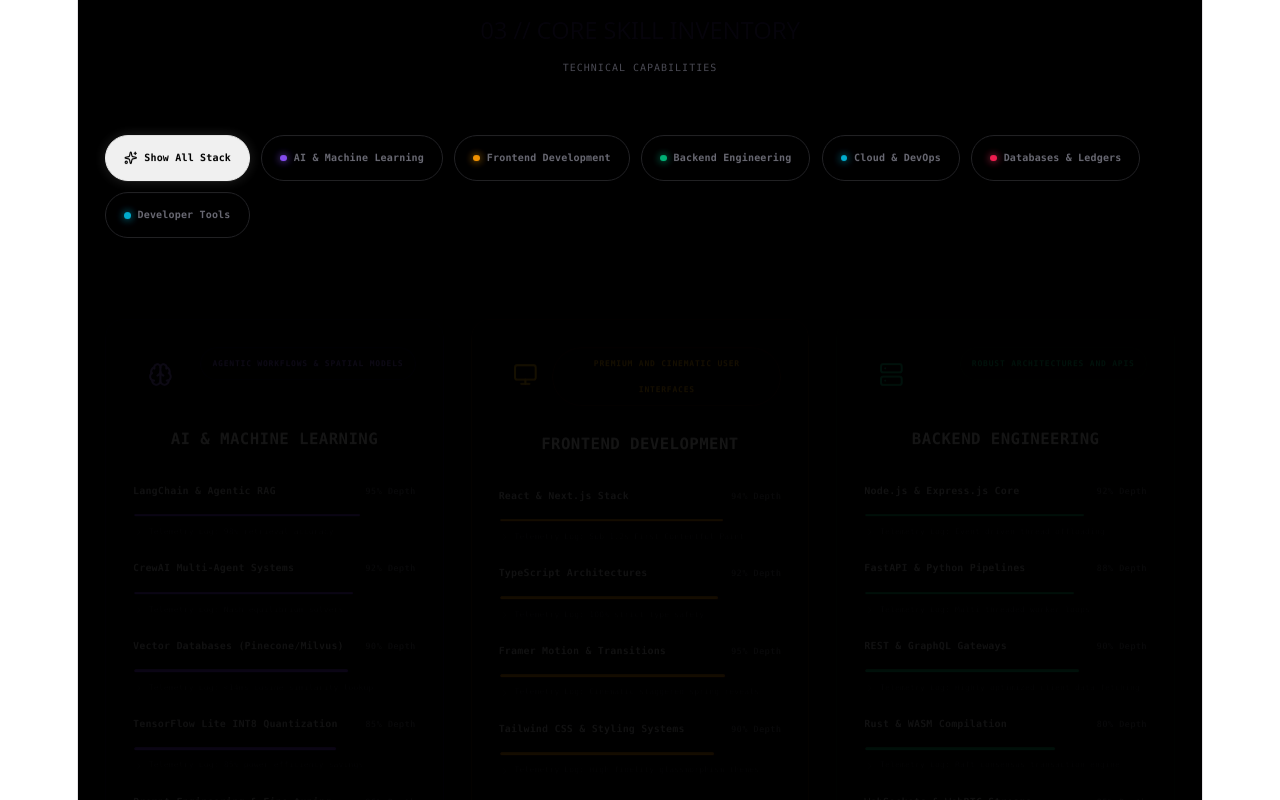
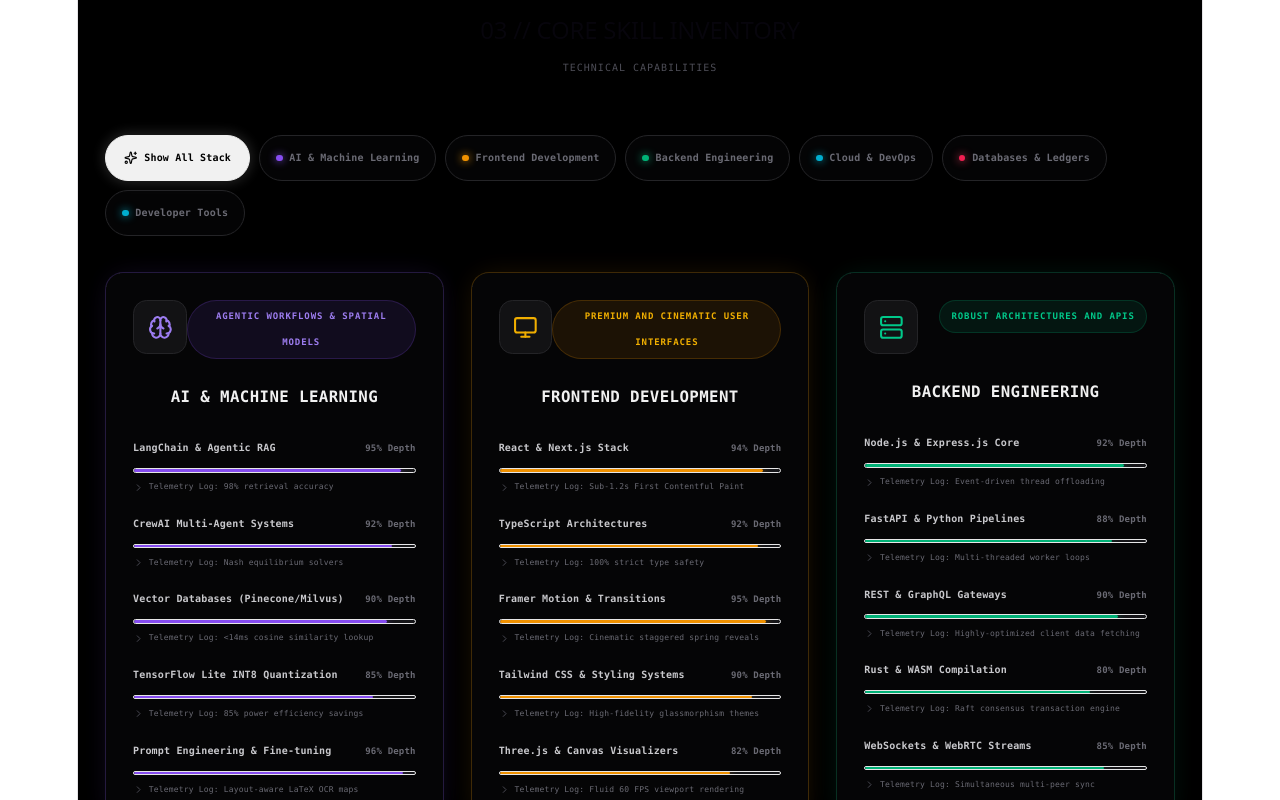
Before and after one commit to SivaPanyam/Panyam_SIva_Portfolio, a React (Vite) app in the folder frontend/: page / in a window 1280 px wide. Shown: the part 2560-3360 px from the top of the page. Built offline with nearby package versions, Linux system fonts and the light colour scheme.

Commit message:
Fix category tab filtering in SkillsSection with smooth AnimatePresence transitions

```diff
--- a/frontend/src/components/SkillsSection.tsx
+++ b/frontend/src/components/SkillsSection.tsx
@@ -1,9 +1,9 @@
 // frontend/src/components/SkillsSection.tsx
 import { useState } from 'react';
-import { motion } from 'framer-motion';
+import { motion, AnimatePresence } from 'framer-motion';
 import { Brain, Monitor, Server, Cloud, Database, Wrench, ChevronRight, Sparkles } from 'lucide-react';
 import { skillCategories } from '../utils/profileData';
-import { transitions, variants } from '../utils/motion';
+import { transitions } from '../utils/motion';
 
 const iconMap = {
   Brain,
@@ -73,21 +73,26 @@
 export default function SkillsSection() {
   const [activeCategory, setActiveCategory] = useState<string | null>(null);
 
+  const filteredCategories = activeCategory === null
+    ? skillCategories
+    : skillCategories.filter((cat) => cat.id === activeCategory);
+
   return (
-    <div className="space-y-12">
-      {/* Category Selection Tabs */}
-      <div className="flex flex-wrap gap-2.5 justify-start font-mono text-[10px] uppercase">
+    <div className="space-y-8">
+      {/* Category Selection Filter Tabs */}
+      <div className="flex flex-wrap gap-2 justify-start font-mono text-[10px] uppercase">
         <button
           onClick={() => setActiveCategory(null)}
-          className={`px-4 py-2 rounded-full border transition-all duration-300 cursor-pointer flex items-center gap-1.5 font-bold ${
+          className={`px-4 py-2 rounded-full border transition-all duration-200 cursor-pointer flex items-center gap-1.5 font-bold ${
             activeCategory === null
-              ? 'bg-white text-black border-white shadow-[0_0_15px_rgba(255,255,255,0.15)]'
-              : 'border-zinc-800 text-zinc-500 hover:text-zinc-300 hover:border-zinc-700 bg-zinc-950/20'
+              ? 'bg-white text-black border-white shadow-[0_0_15px_rgba(255,255,255,0.2)]'
+              : 'border-zinc-800 text-zinc-500 hover:text-zinc-200 hover:border-zinc-700 bg-zinc-950/60'
           }`}
         >
           <Sparkles className="w-3 h-3" />
           <span>Show All Stack</span>
         </button>
+
         {skillCategories.map((cat) => {
           const style = themeStyles[cat.themeColor] || themeStyles.cyan;
           const isActive = activeCategory === cat.id;
@@ -96,10 +101,10 @@
             <button
               key={cat.id}
               onClick={() => setActiveCategory(cat.id)}
-              className={`px-4 py-2 rounded-full border transition-all duration-300 cursor-pointer flex items-center gap-1.5 font-bold ${
+              className={`px-3.5 py-2 rounded-full border transition-all duration-200 cursor-pointer flex items-center gap-1.5 font-bold ${
                 isActive
-                  ? `bg-zinc-950 text-white ${style.border} ${style.glow} border-zinc-700`
-                  : 'border-zinc-800 text-zinc-500 hover:text-zinc-300 hover:border-zinc-700 bg-zinc-950/20'
+                  ? `bg-zinc-900 text-white ${style.border} ${style.glow} border-zinc-600 shadow-[0_0_12px_rgba(255,255,255,0.08)]`
+                  : 'border-zinc-800 text-zinc-500 hover:text-zinc-300 hover:border-zinc-700 bg-zinc-950/60'
               }`}
             >
               <span className={`w-1.5 h-1.5 rounded-full ${style.barFill}`} />
@@ -110,40 +115,43 @@
       </div>
 
       {/* Grid of Skill Categories */}
-      <motion.div
-        variants={variants.staggerContainer}
-        initial="hidden"
-        whileInView="visible"
-        viewport={{ once: true, margin: "-10% 0px" }}
-        className="grid md:grid-cols-2 lg:grid-cols-3 gap-6"
-      >
-        {skillCategories
-          .filter((cat) => activeCategory === null || cat.id === activeCategory)
-          .map((cat) => {
+      <AnimatePresence mode="wait">
+        <motion.div
+          key={activeCategory || 'all'}
+          initial={{ opacity: 0, y: 12 }}
+          animate={{ opacity: 1, y: 0 }}
+          exit={{ opacity: 0, y: -12 }}
+          transition={{ duration: 0.25, ease: 'easeOut' }}
+          className={`grid gap-6 ${
+            activeCategory === null
+              ? 'md:grid-cols-2 lg:grid-cols-3'
+              : 'grid-cols-1 max-w-2xl mx-auto'
+          }`}
+        >
+          {filteredCategories.map((cat) => {
             const style = themeStyles[cat.themeColor] || themeStyles.cyan;
             const Icon = iconMap[cat.iconName] || Brain;
 
             return (
               <motion.div
                 key={cat.id}
-                variants={variants.slideUpFade}
-                whileHover={{ y: -4 }}
+                whileHover={{ y: -3 }}
                 transition={transitions.springHover}
-                className={`p-6 border border-zinc-800 bg-zinc-950/40 rounded-2xl relative group flex flex-col justify-between h-full overflow-hidden transition-all duration-500 ${style.border} ${style.glow}`}
+                className={`p-6 border border-zinc-800 bg-zinc-950/70 rounded-2xl relative group flex flex-col justify-between h-full overflow-hidden transition-all duration-300 ${style.border} ${style.glow}`}
               >
                 {/* Tech blueprint corner brackets */}
-                <div className={`absolute top-0 left-0 w-3 h-3 border-t border-l border-zinc-800 group-hover:border-${cat.themeColor}-500/40 transition-colors duration-300 pointer-events-none rounded-tl`} />
-                <div className={`absolute top-0 right-0 w-3 h-3 border-t border-r border-zinc-800 group-hover:border-${cat.themeColor}-500/40 transition-colors duration-300 pointer-events-none rounded-tr`} />
-                <div className={`absolute bottom-0 left-0 w-3 h-3 border-b border-l border-zinc-800 group-hover:border-${cat.themeColor}-500/40 transition-colors duration-300 pointer-events-none rounded-bl`} />
-                <div className={`absolute bottom-0 right-0 w-3 h-3 border-b border-r border-zinc-800 group-hover:border-${cat.themeColor}-500/40 transition-colors duration-300 pointer-events-none rounded-br`} />
+                <div className={`absolute top-0 left-0 w-3 h-3 border-t border-l border-zinc-800 group-hover:border-zinc-600 transition-colors pointer-events-none rounded-tl`} />
+                <div className={`absolute top-0 right-0 w-3 h-3 border-t border-r border-zinc-800 group-hover:border-zinc-600 transition-colors pointer-events-none rounded-tr`} />
+                <div className={`absolute bottom-0 left-0 w-3 h-3 border-b border-l border-zinc-800 group-hover:border-zinc-600 transition-colors pointer-events-none rounded-bl`} />
+                <div className={`absolute bottom-0 right-0 w-3 h-3 border-b border-r border-zinc-800 group-hover:border-zinc-600 transition-colors pointer-events-none rounded-br`} />
 
                 <div>
                   {/* Category Header */}
                   <div className="flex justify-between items-start mb-6">
-                    <div className="p-3 bg-zinc-950 border border-zinc-900 rounded-xl relative group-hover:scale-105 transition-transform duration-300">
+                    <div className="p-3 bg-zinc-900/80 border border-zinc-800 rounded-xl relative group-hover:scale-105 transition-transform duration-300">
                       <Icon className={`w-5.5 h-5.5 ${style.text}`} />
                     </div>
-                    <span className={`text-[8px] font-mono uppercase tracking-widest px-2.5 py-0.5 rounded-full border font-bold ${style.badge}`}>
+                    <span className={`text-[9px] font-mono uppercase tracking-widest px-2.5 py-0.5 rounded-full border font-bold ${style.badge}`}>
                       {cat.subtitle}
                     </span>
                   </div>
@@ -152,30 +160,29 @@
                     {cat.title}
                   </h3>
 
-                  {/* Skills List with depth indicators */}
+                  {/* Skills List with animated depth indicators */}
                   <div className="space-y-4 font-mono text-[10px]">
                     {cat.skills.map((skill, idx) => (
-                      <div key={idx} className="space-y-2 group/skill">
+                      <div key={idx} className="space-y-1.5 group/skill">
                         <div className="flex justify-between items-center text-zinc-400 group-hover/skill:text-white transition-colors">
                           <span className="font-semibold text-zinc-300">{skill.name}</span>
                           <span className="text-[9px] text-zinc-500 font-bold">{skill.depth}% Depth</span>
                         </div>
 
-                        {/* Engineering-style progress bar */}
-                        <div className={`w-full h-1 bg-zinc-900/60 rounded-full border border-zinc-900 overflow-hidden relative`}>
+                        {/* Engineering progress bar */}
+                        <div className="w-full h-1 bg-zinc-900 rounded-full border border-zinc-850 overflow-hidden relative">
                           <motion.div
                             initial={{ width: 0 }}
-                            whileInView={{ width: `${skill.depth}%` }}
-                            viewport={{ once: true }}
-                            transition={{ duration: 1.2, ease: 'easeOut' }}
+                            animate={{ width: `${skill.depth}%` }}
+                            transition={{ duration: 0.6, ease: 'easeOut', delay: idx * 0.05 }}
                             className={`h-full rounded-full ${style.barFill}`}
                           />
                         </div>
 
-                        {/* Real-world telemetry metric log */}
+                        {/* Telemetry Metric Log */}
                         {skill.metrics && (
-                          <div className="text-[8px] text-zinc-600 flex items-center gap-1 group-hover/skill:text-zinc-400 transition-colors leading-none">
-                            <ChevronRight className="w-2.5 h-2.5 shrink-0" />
+                          <div className="text-[8px] text-zinc-500 flex items-center gap-1 group-hover/skill:text-zinc-400 transition-colors leading-none pt-0.5">
+                            <ChevronRight className="w-2.5 h-2.5 shrink-0 text-zinc-600" />
                             <span>Telemetry Log: {skill.metrics}</span>
                           </div>
                         )}
@@ -186,7 +193,8 @@
               </motion.div>
             );
           })}
-      </motion.div>
+        </motion.div>
+      </AnimatePresence>
     </div>
   );
 }
```
